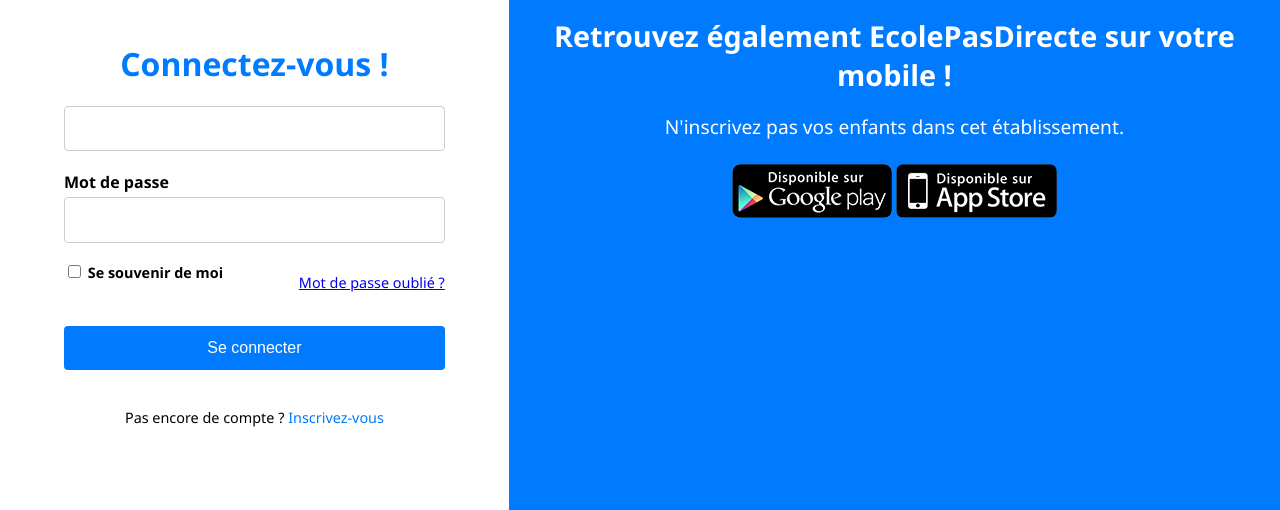
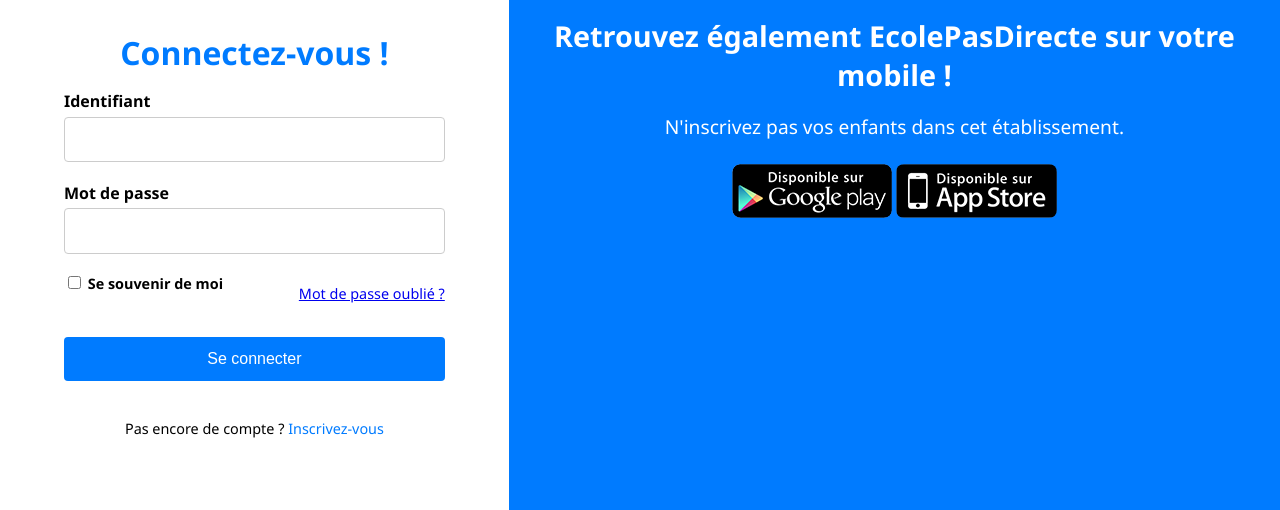
Before and after one commit to zetwuu/EcolePasDirecte, a plain HTML site: page index.html in a window 1280 px wide. Shown: the part 290-800 px from the top of the page. Drawn offline with Linux system fonts and the light colour scheme.

```diff
--- a/index.html
+++ b/index.html
@@ -20,7 +20,7 @@
       </div>
 
       <form id="login-form">
-        <label for="username"></label>
+        <label for="username">Identifiant</label>
         <input type="text" id="username" name="username" required />
 
         <label for="password">Mot de passe</label>
```
